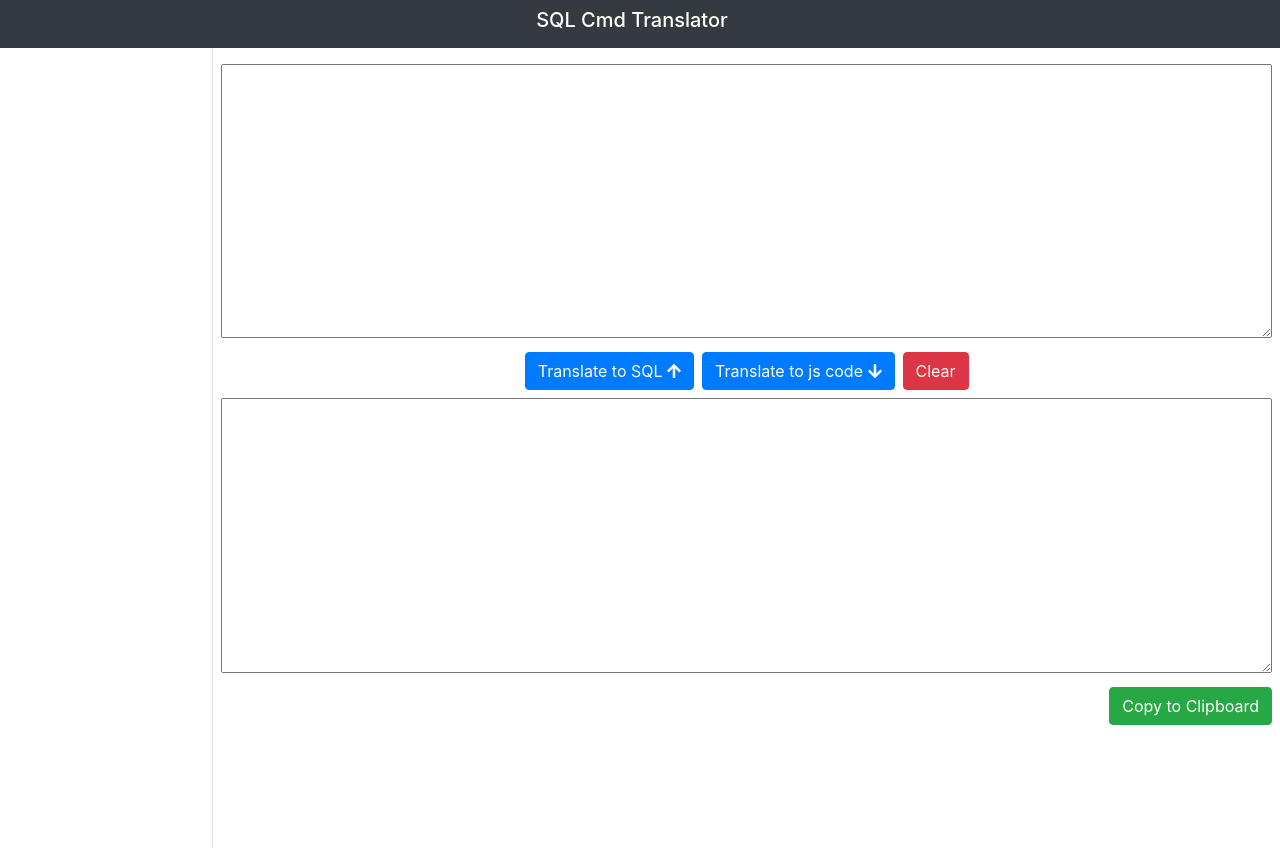
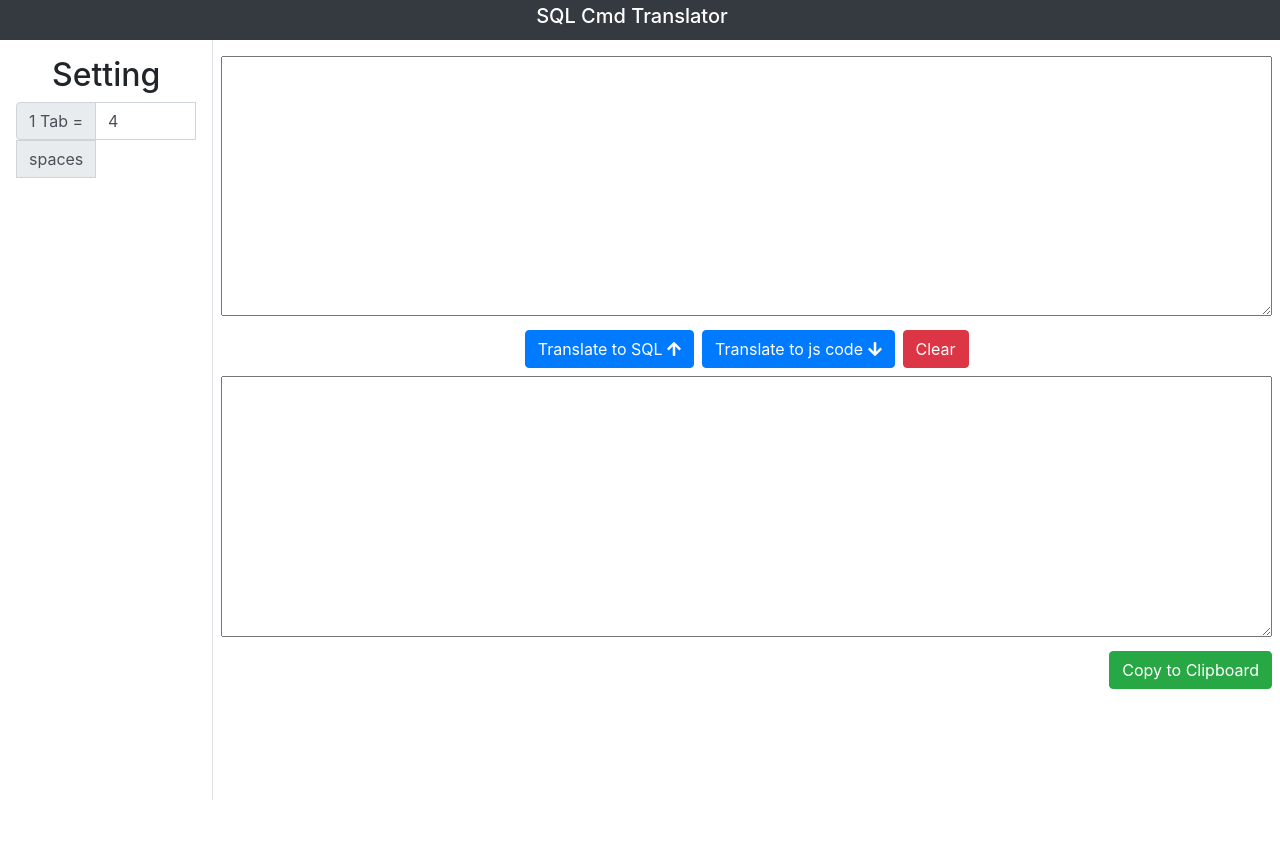
Before and after one commit to ro1963855/SQLCmd2JsCode, a plain HTML site: page index.html in a window 1280 px wide. After the commit the page ends 800 px from the top, so only its background shows below. Drawn offline with nearby package versions, Linux system fonts and the light colour scheme.

Commit message:
add front end set tab to spaces input

```diff
--- a/index.html
+++ b/index.html
@@ -38,18 +38,35 @@
         -o-transform: translate(-50%, -50%);
         transform: translate(-50%, -50%);
     }
+
+    .h-5 {
+        height: 5%;
+    }
+
+    .h-95 {
+        height: 95%;
+    }
 </style>
 
 <body class="position-relative">
-    <nav class="navbar-dark bg-dark text-center">
+    <nav class="navbar-dark bg-dark h-5 d-flex align-items-center justify-content-center">
         <span class="navbar-brand h1">
             SQL Cmd Translator
         </span>
     </nav>
-    <div class="container-fluid h-100">
+    <div class="container-fluid h-95">
         <div class="row h-100">
-            <div class="col-sm-2 d-flex border-right align-items-center">
-
+            <div class="col-sm-2 border-right p-3">
+                <h2 class="text-center">Setting</h2>
+                <div class="input-group mb-3">
+                    <div class="input-group-prepend">
+                        <span class="input-group-text">1 Tab = </span>
+                    </div>
+                    <input type="text" class="form-control" id="js-tab2Spaces">
+                    <div class="input-group-prepend">
+                        <span class="input-group-text">spaces</span>
+                    </div>
+                </div>
             </div>
             <div class="col-sm-10 h-100 p-2">
                 <textarea class="w-100 minh-35 mt-2 mb-2" id="js-input"></textarea>
@@ -77,6 +94,14 @@
 
 <script>
     const TAB_SPACING = 4;
+
+    $(document).ready(function () {
+        initTabInput();
+    });
+
+    function initTabInput() {
+        $("#js-tab2Spaces").val(TAB_SPACING);
+    }
 
     $("#js-translate").click(function () {
         clearValue("#js-output");
@@ -120,9 +145,10 @@
     }
 
     function replaceTab2Spacing(text) {
+        const tabValue = $("#js-tab2Spaces").val();
         let space = "";
         let beforeText = "";
-        for (let index = 0; index < TAB_SPACING; index++) {
+        for (let index = 0; index < tabValue; index++) {
             space += " ";
         }
 
```
Lines whose indentation alone changed are shown as unchanged.
